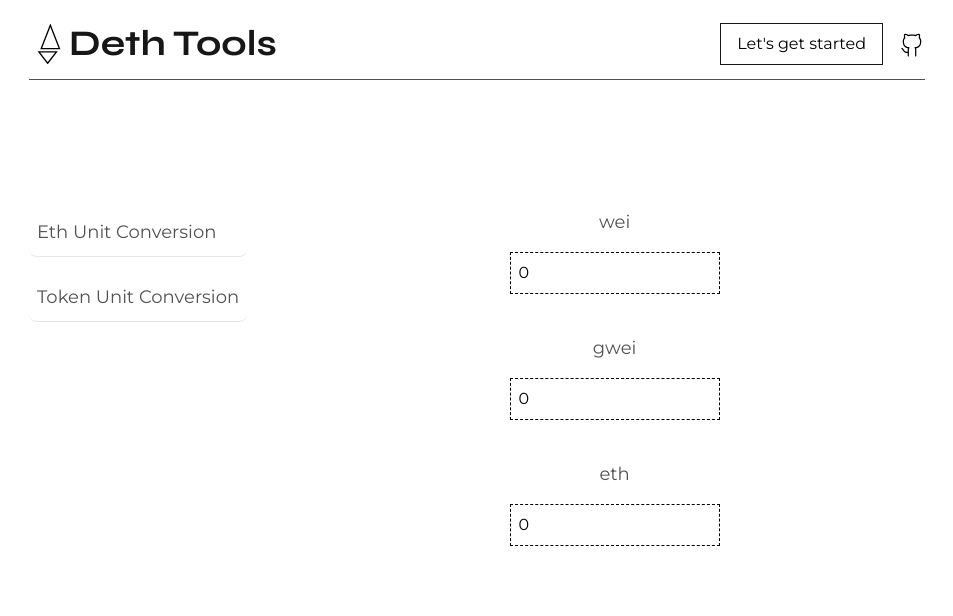
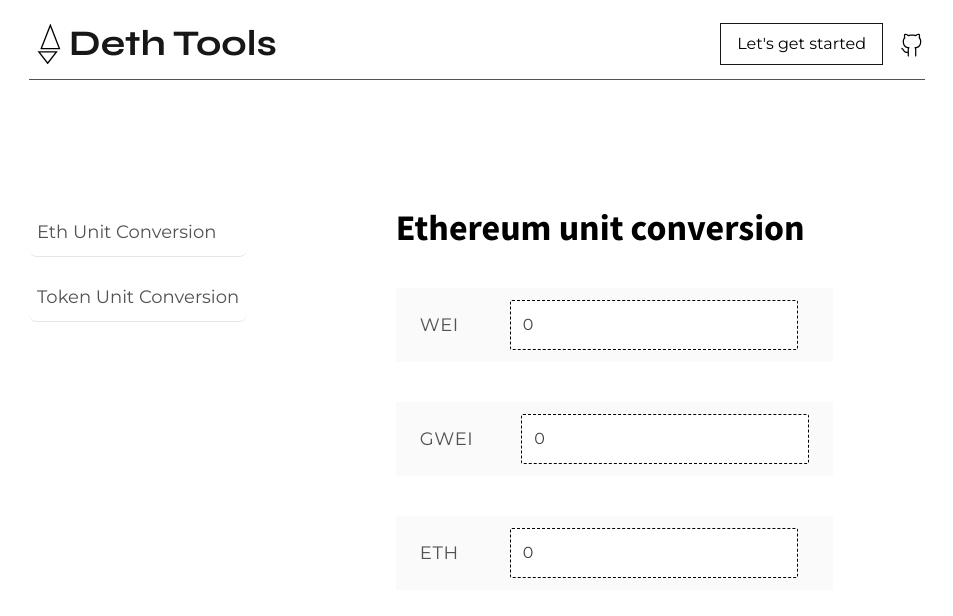
Before and after one commit to dethcrypto/dethtools, a Next.js app: page /dashboard/eth-unit-conversion in a window 1280 px wide. Shown: the top 616 px of the page, without its empty margins (163-1116 px from the left). Built offline with nearby package versions, Linux system fonts and the light colour scheme.

Commit message:
Minor ux improvements in ethUnitConversion (#3)

```diff
--- a/pages/dashboard/eth-unit-conversion.tsx
+++ b/pages/dashboard/eth-unit-conversion.tsx
@@ -1,4 +1,4 @@
-import { ChangeEvent, useState, Fragment } from 'react'
+import { ChangeEvent, Fragment, useState } from 'react'
 
 import { convertUnit, UnitType } from '../../lib/ethUnitConversion'
 
@@ -40,6 +40,7 @@ export default function EthUnitConversion() {
   return (
     <div className="flex ml-auto max-w-1/3 w-4/5 pl-24 mt-32">
       <form className="flex flex-col gap-10 mx-auto">
+        <h1> Ethereum unit conversion </h1>
         <UnitElements onChange={handleChangeEvent} units={units} />
       </form>
     </div>
@@ -56,8 +57,21 @@ function UnitElements({ units, onChange }: UnitElementsProps): JSX.Element {
       {units.map((unit) => {
         const { name, value } = unit
         return (
-          <div className="flex flex-col gap-4 items-center">
+          <div>
+            <table className="min-w-full divide-y divide-gray-200 table-fixed">
+              <thead className="bg-gray-50 rounded-sm">
+                <tr>
+                  <th
+                    scope="col"
+                    className="py-1 px-6 text-xs font-medium tracking-wider text-left text-gray-700 uppercase dark:text-gray-400"
+                  >
                     <p className="text-lg"> {name} </p>
+                  </th>
+
+                  <th
+                    scope="col"
+                    className="py-3 px-6 text-xs font-medium tracking-wider text-left text-gray-700 uppercase dark:text-gray-400"
+                  >
                     <input
                       placeholder={value ? value.toString() : '0'}
                       value={value}
@@ -65,8 +79,12 @@ function UnitElements({ units, onChange }: UnitElementsProps): JSX.Element {
                       onChange={(event: ChangeEvent<HTMLInputElement>) => {
                         onChange(event.target.value, name)
                       }}
-              className="p-2 border border-dashed border-black"
+                      className="p-3 w-72 border border-dashed border-black rounded-sm"
                     />
+                  </th>
+                </tr>
+              </thead>
+            </table>
           </div>
         )
       })}
```
Lines whose indentation alone changed are shown as unchanged.
